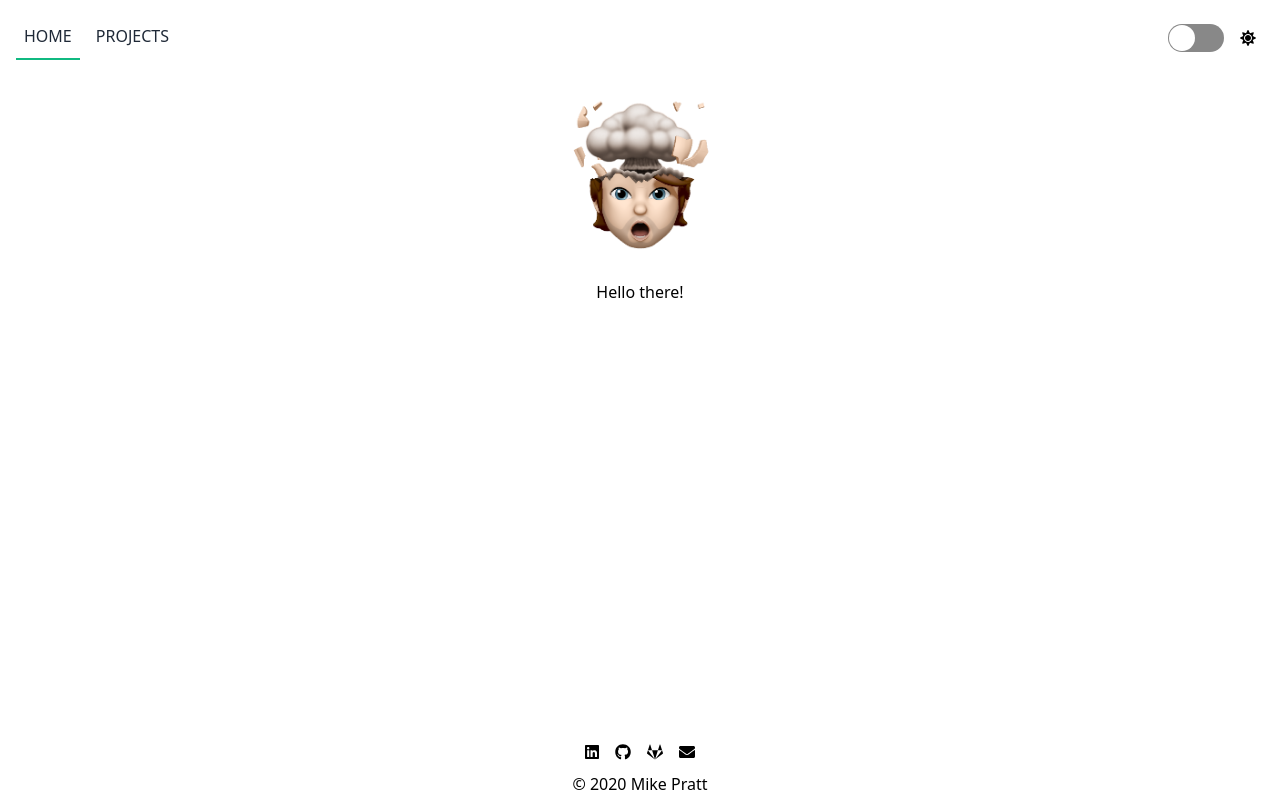
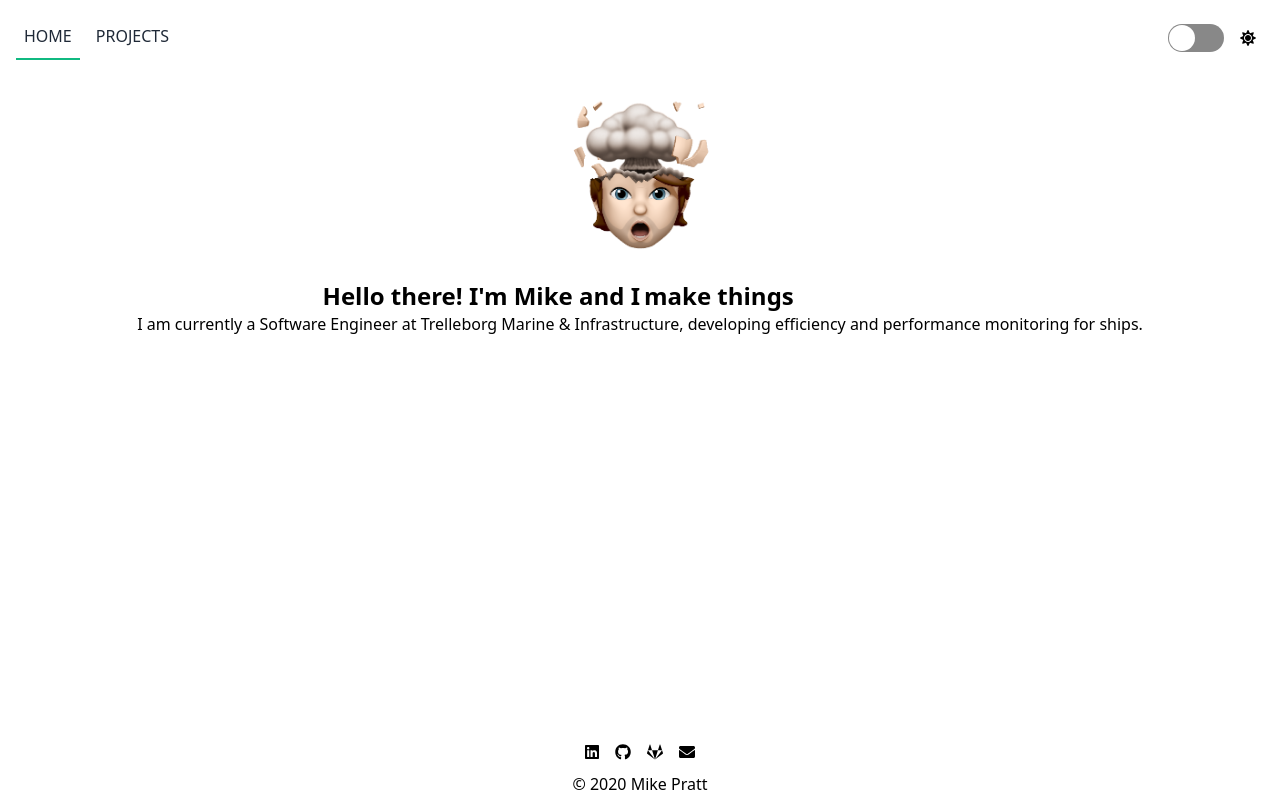
Before and after one commit to mj3f/personal-website, a React (Create React App) app: page / in a window 1280 px wide. Built offline with nearby package versions, Linux system fonts and the light colour scheme.

Commit message:
Added 'carousel' of about me strings to alternate through on the home page.

```diff
--- a/src/components/Home.tsx
+++ b/src/components/Home.tsx
@@ -1,11 +1,40 @@
-import React, { FunctionComponent } from 'react';
+import React, { FunctionComponent, useEffect, useState } from 'react';
 import memoji from '../img/memoji.png';
 
-const Home: FunctionComponent = () => (
-    <div className="flex flex-col flex-wrap w-full h-full justify-center items-center">
-        <img src={memoji} alt="memoji me" className="h-48 w-48 flex-auto" />
-        <p className="flex-auto">Hello there!</p>
-    </div>
-);
+const Home: FunctionComponent = () => {
+    const [state, setState] = useState({
+        index: -1,
+        aboutMeSnippet: ''
+    });
+
+    useEffect(() => {
+        const aboutStrings = [
+            'make things',
+            'break stuff',
+            'EXECUTE ORDER 66',
+            'am an F1 fanatic',
+            '<3 movies',
+            'think you\'re alright!'
+        ];
+        const index = state.index === aboutStrings.length - 1 ? 0 : state.index + 1;
+        setTimeout(() => setState({
+            aboutMeSnippet: aboutStrings[index],
+            index: index
+        }), 3000);
+    }, [state])
+
+    return (
+        <div className="flex flex-col flex-wrap w-full h-full justify-center items-center">
+            <img src={memoji} alt="My mind is blown, always!" className="h-48 w-48 flex-auto"/>
+            <div className="flex flex-auto w-full justify-center">
+                <div className="w-1/2 text-right text-2xl font-semibold">Hello there! I'm Mike and I </div>
+                <div className="w-1/2 pl-1 text-2xl font-semibold">{state.aboutMeSnippet}</div>
+            </div>
+            <div className="flex-auto">
+                I am currently a Software Engineer at Trelleborg Marine & Infrastructure, developing efficiency and performance monitoring for ships.
+            </div>
+        </div>
+    );
+}
 
 export default Home;
```
